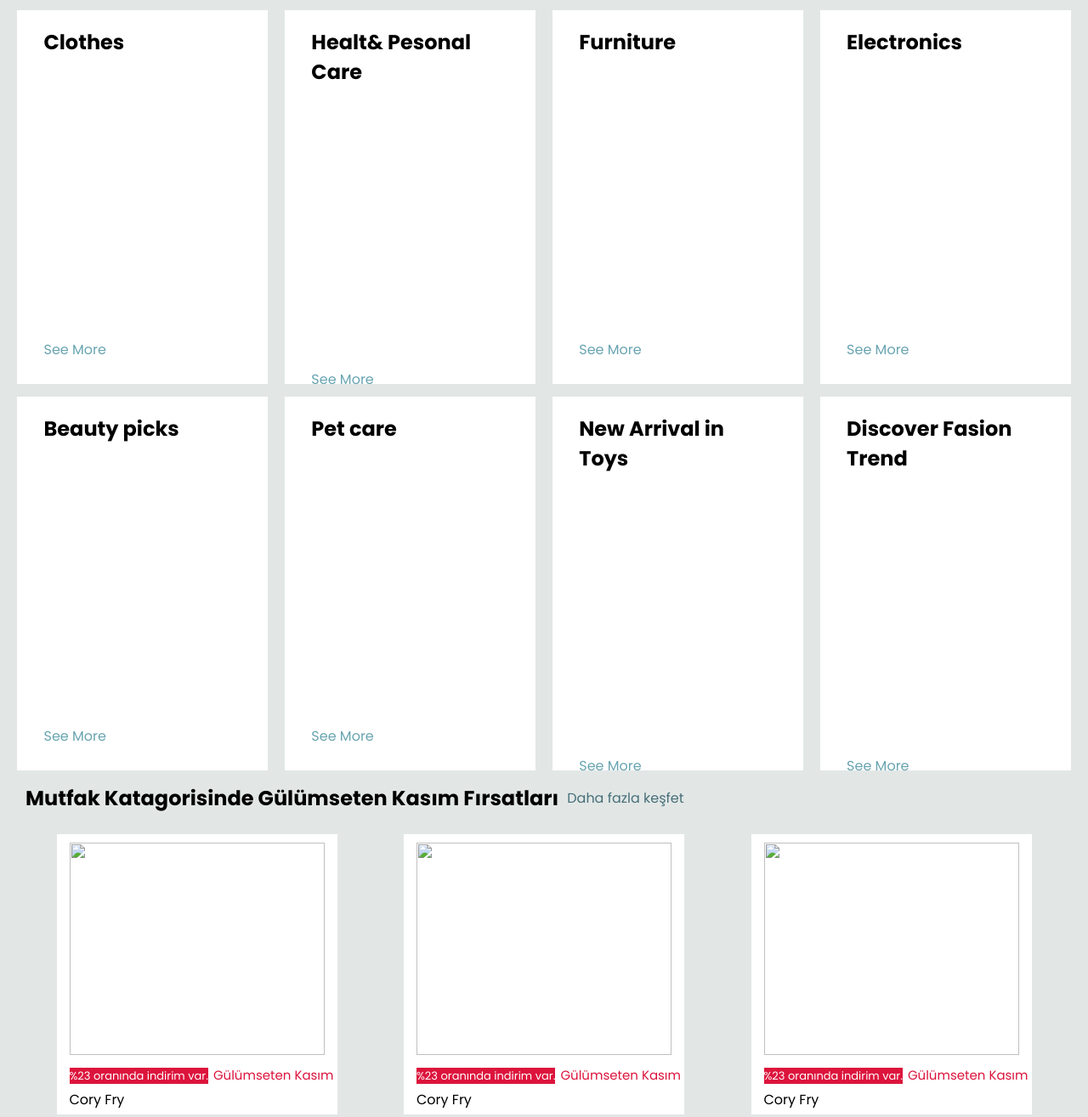
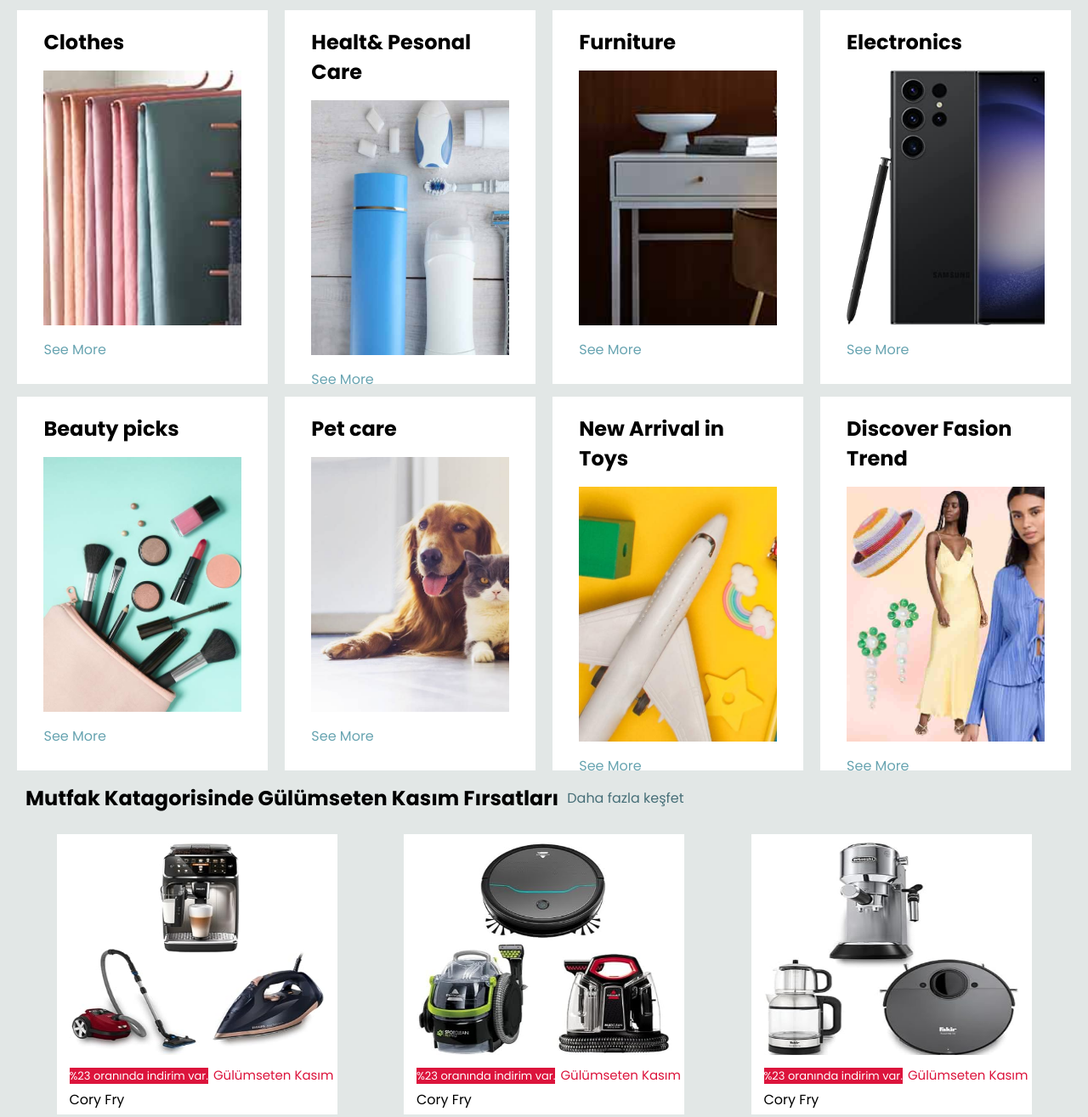
Before and after one commit to hasanhincal/Amazon-website-clone, a plain HTML site: page index.html in a window 1280 px wide. Shown: the part 453-1768 px from the top of the page at 85% size. Drawn offline with nearby package versions, Linux system fonts and the light colour scheme.

Commit message:
html dosya düzenlemesi

```diff
--- a/index.html
+++ b/index.html
@@ -17,7 +17,7 @@
      <div class="navbar">
         <div class="nav-logo border">
             <div class="logo">
-                <img src="amazon_logo.png" alt="">
+                <img src="img/amazon_logo.png" alt="">
             </div>
         </div>
         <div class="nav-address border">
@@ -83,7 +83,7 @@
         <h2>Clothes</h2>
         <div
         class="box-img"
-        style="background-image: url('box1_image.jpg')">
+        style="background-image: url('img/box1_image.jpg')">
         </div>
         <p>See More</p>
        </div>
@@ -94,7 +94,7 @@
         <h2>Healt& Pesonal Care</h2>
         <div
         class="box-img"
-        style="background-image: url('box2_image.jpg')">
+        style="background-image: url('img/box2_image.jpg')">
         </div>
         <p>See More</p>
        </div>
@@ -105,7 +105,7 @@
         <h2>Furniture</h2>
         <div
         class="box-img"
-        style="background-image: url('box3_image.jpg')">
+        style="background-image: url('img/box3_image.jpg')">
         </div>
         <p>See More</p>
        </div>
@@ -116,7 +116,7 @@
         <h2>Electronics</h2>
         <div
         class="box-img"
-        style="background-image: url('box4_image.jpg')">
+        style="background-image: url('img/box4_image.jpg')">
         </div>
         <p>See More</p>
        </div>
@@ -127,7 +127,7 @@
         <h2>Beauty picks</h2>
         <div
         class="box-img"
-        style="background-image: url('box5_image.jpg')">
+        style="background-image: url('img/box5_image.jpg')">
         </div>
         <p>See More</p>
        </div>
@@ -138,7 +138,7 @@
         <h2>Pet care</h2>
         <div
         class="box-img"
-        style="background-image: url('box6_image.jpg')">
+        style="background-image: url('img/box6_image.jpg')">
         </div>
         <p>See More</p>
        </div>
@@ -149,7 +149,7 @@
         <h2>New Arrival in Toys</h2>
         <div
         class="box-img"
-        style="background-image: url('box7_image.jpg')">
+        style="background-image: url('img/box7_image.jpg')">
         </div>
         <p>See More</p>
        </div>
@@ -160,7 +160,7 @@
         <h2>Discover Fasion Trend</h2>
         <div
         class="box-img"
-        style="background-image: url('box8_image.jpg')">
+        style="background-image: url('img/box8_image.jpg')">
         </div>
         <p>See More</p>
        </div>
@@ -175,35 +175,35 @@
     </div>
     <div class="boxes">
         <div class="box1">
-            <div class="img"><img src="1.jpeg" alt=""></div>
+            <div class="img"><img src="img/1.jpeg" alt=""></div>
             <div class="box1-contend">
                 <p><span>%23 oranında indirim var.</span>Gülümseten Kasım</p>
             </div>
             <p>Cory Fry</p>
         </div>
         <div class="box1">
-            <div class="img"><img src="2.jpeg" alt=""></div>
+            <div class="img"><img src="img/2.jpeg" alt=""></div>
             <div class="box1-contend">
                 <p><span>%23 oranında indirim var.</span>Gülümseten Kasım</p>
             </div>
             <p>Cory Fry</p>
         </div>
         <div class="box1">
-            <div class="img"><img src="3.jpeg" alt=""></div>
+            <div class="img"><img src="img/3.jpeg" alt=""></div>
             <div class="box1-contend">
                 <p><span>%23 oranında indirim var.</span>Gülümseten Kasım</p>
             </div>
             <p>Cory Fry</p>
         </div>
         <div class="box1">
-            <div class="img"><img src="4.jpeg" alt=""></div>
+            <div class="img"><img src="img/4.jpeg" alt=""></div>
             <div class="box1-contend">
                 <p><span>%23 oranında indirim var.</span>Gülümseten Kasım</p>
             </div>
             <p>Cory Fry</p>
         </div>
         <div class="box1">
-            <div class="img"><img src="5.jpeg" alt=""></div>
+            <div class="img"><img src="img/5.jpeg" alt=""></div>
             <div class="box1-contend">
                 <p><span>%23 oranında indirim var.</span>Gülümseten Kasım</p>
             </div>
--- a/style.css
+++ b/style.css
@@ -152,7 +152,7 @@ span {
 
 /* Hero Alanı*/
 .hero-section {
-    background-image: url("hero_image.jpg");
+    background-image: url("img/hero_image.jpg");
     background-size: cover;
     height: 350px;
     display: flex;
```
